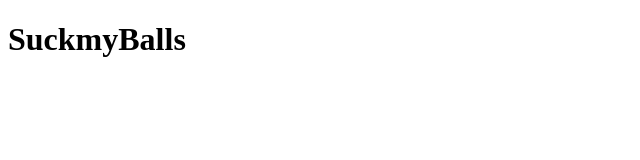
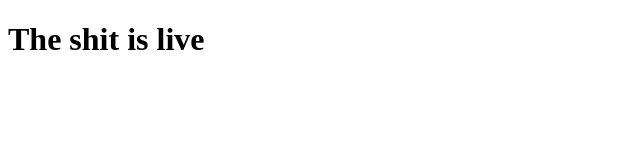
Before and after one commit to Jarldude/test-watever, a plain HTML site: page index.html in a window 1280 px wide. Shown: the whole page, without its empty margins (0-640 px from the left). Drawn offline with Linux system fonts and the light colour scheme.

Commit message:
some fucking changes

```diff
--- a/index.html
+++ b/index.html
@@ -6,7 +6,7 @@
     <title>Document</title>
 </head>
 <body>
-    <h1>SuckmyBalls</h1>
+    <h1>The shit is live </h1>
 
     <script src="script.js"></script>
 </body>
```
